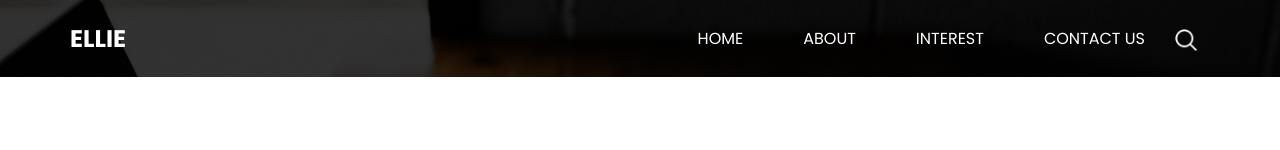
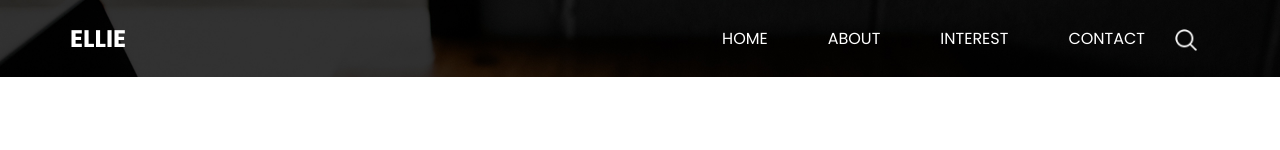
Before and after one commit to tulse123/blog, a plain HTML site: page about.html in a window 1280 px wide. Shown: the top 150 px of the page. Drawn offline with nearby package versions, Linux system fonts and the light colour scheme.

Commit message:
added sth

```diff
--- a/about.html
+++ b/about.html
@@ -62,7 +62,7 @@
                   <a class="nav-link" href="service.html"> Interest </a>
                 </li>
                 <li class="nav-item">
-                  <a class="nav-link" href="contact.html">Contact us</a>
+                  <a class="nav-link" href="contact.html">Contact </a>
                 </li>
               </ul>
               <form class="form-inline">
```
Also changed, not shown: contact.html (+1 -1 lines), index.html (+1 -1 lines), service.html (+1 -1 lines).
